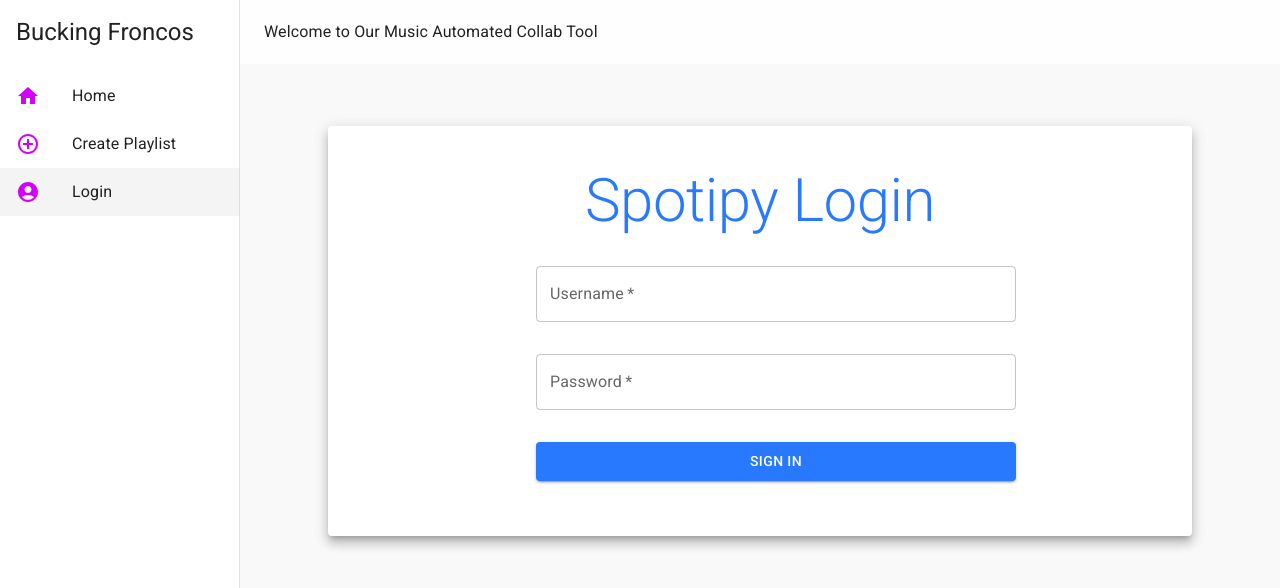
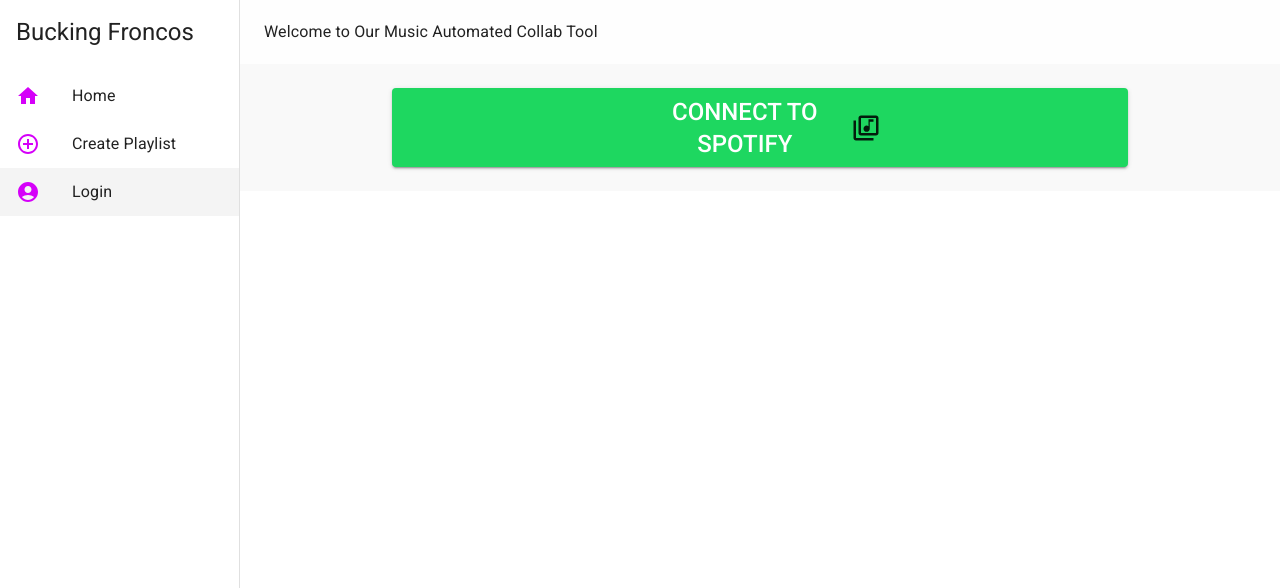
Before and after one commit to BuckingFroncos/spotify, a React (Create React App) app in the folder auto-spot-app/: page /login in a window 1280 px wide. Shown: the top 588 px of the page. Built offline with nearby package versions, Linux system fonts and the light colour scheme.

Commit message:
Changed Login Page to a Button that will prompt user to login to their Spotify Account

```diff
--- a/auto-spot-app/src/pages/Login.js
+++ b/auto-spot-app/src/pages/Login.js
@@ -1,6 +1,7 @@
-import React from "react";
+import React, { useState } from "react";
 import { Box, Button, Paper, TextField, ThemeProvider, Typography, createTheme } from "@mui/material";
 import { blue } from "@mui/material/colors";
+import { LibraryMusic, LibraryMusicIcon, LibraryMusicOutlined, LibraryMusicRounded, MusicNote } from '@mui/icons-material';
 
 // Having curly braces in as parameters means that you are created props/properites for this react component/function
 export default function Login({content}) {
@@ -8,82 +9,139 @@
     const theme = createTheme({
         palette:{
           primary:{
-            main: '#fefefe'
+            main: '#1ed760'
           },
           secondary: blue
         }
       })
 
+    const [connected, setConnected] = useState(false);
+    const [userToken, setuserToken] = useState();
+    const connectToSpotify = () => {
+        if(!connected){
+            fetch(`SpotifyConnect/`)
+            .then(res => {
+                return res.json();
+            })
+            .then(data => {
+                setuserToken(data)
+                console.log('Connection Has Been Established')
+                console.log(`User Connected. Token:${userToken}\n`)
+            })
+            setConnected(true)
+        }
+        else {
+            console.log('Connection Has Already Been Established')
+        }
+    }
+
     return(
-        <ThemeProvider theme={theme}>
-        <Box sx={{
-            display: 'flex',
-            flexDirection: 'column',
-            padding: '1vmin 3vmin',
-            padding: '3vmax 5vmax',
-            }}>
+        // <ThemeProvider theme={theme}>
+        // <Box sx={{
+        //     display: 'flex',
+        //     flexDirection: 'column',
+        //     padding: '1vmin 3vmin',
+        //     padding: '3vmax 5vmax',
+        //     }}>
 
-            <Paper
-                sx={{
-                    padding: '1vmin 10vmin',
-                    padding: '3vmax 15vmax',
-                }}
-                variant='elevation'
-                elevation={8}>
+        //     <Paper
+        //         sx={{
+        //             padding: '1vmin 10vmin',
+        //             padding: '3vmax 15vmax',
+        //         }}
+        //         variant='elevation'
+        //         elevation={8}>
 
 
-                <Typography
-                sx={{
-                    textAlign: 'center',
-                    margin: '0vh 0vh 1vmax',
-                }}
-                variant='h2'
-                color='secondary'
-                >
-                    Spotipy Login
-                </Typography>
-                {/* Configure TextFields into Form control and input rather than text fields */}
-                <TextField
-                sx={{
-                    margin: '2vmin',
-                }}
-                id="Username-Field"
-                fullWidth={true}
-                variant="outlined"
-                required
-                label="Username"
-                color="secondary">
-                </TextField>
+        //         <Typography
+        //         sx={{
+        //             textAlign: 'center',
+        //             margin: '0vh 0vh 1vmax',
+        //         }}
+        //         variant='h2'
+        //         color='secondary'
+        //         >
+        //             Spotipy Login
+        //         </Typography>
+        //         {/* Configure TextFields into Form control and input rather than text fields */}
+        //         <TextField
+        //         sx={{
+        //             margin: '2vmin',
+        //         }}
+        //         id="Username-Field"
+        //         fullWidth={true}
+        //         variant="outlined"
+        //         required
+        //         label="Username"
+        //         color="secondary">
+        //         </TextField>
 
-                {/* Will Add Hide/Show Password Icon feature */}
-                <TextField
-                sx={{
-                    margin: '2vmin',
-                }}
-                id="Password-Field"
-                variant="outlined"
-                fullWidth={true}
-                required
-                label="Password"
-                color="secondary">
-                </TextField>
+        //         {/* Will Add Hide/Show Password Icon feature */}
+        //         <TextField
+        //         sx={{
+        //             margin: '2vmin',
+        //         }}
+        //         id="Password-Field"
+        //         variant="outlined"
+        //         fullWidth={true}
+        //         required
+        //         label="Password"
+        //         color="secondary">
+        //         </TextField>
 
+        //         <a href="">
+        //             <Button
+        //             sx={{
+        //                 padding: '0.25vmin 5vmin',
+        //                 padding: '0.6vmax 10vmax',
+        //                 margin: '2vmin',
+        //             }}
+        //             onClick={() => {
+        //                 console.log("Clicked")
+        //                 if(!connected){
+        //                     connectToSpotify()
+        //                 }
+        //             }}
+        //             fullWidth={true}
+        //             variant="contained"
+        //             color="secondary"
+        //             type="submit"
+        //             >Sign In</Button>
+        //         </a>
+        //     </Paper>
+        // </Box>
+        // </ThemeProvider>
+        <ThemeProvider theme={theme}>
                 <Button
                 sx={{
-                    padding: '0.25vmin 5vmin',
-                    padding: '0.6vmax 10vmax',
-                    margin: '2vmin',
+                    padding: '0.6vmax 20vmax',
+                    marginX: '10vw',
                 }}
                 onClick={() => {
                     console.log("Clicked")
+                    if(!connected){
+                        connectToSpotify()
+                    }
                 }}
-                fullWidth={true}
+                fullWidth={false}
+                endIcon={
+                    <LibraryMusicOutlined sx={{
+                        transform: 'scale(1.5)',
+                        marginLeft: '0.5vw'
+                    }}/> }
                 variant="contained"
-                color="secondary"
-                type="submit"
-                >Sign In</Button>
-            </Paper>
-        </Box>
+                color="primary"
+                type="submit">
+                    <Typography
+                        variant="h5"
+                        sx={{
+                            color: '#FFF',
+                            fontWeight: 450,
+                            margin: '0'
+                        }}>
+                        Connect to Spotify
+                    </Typography>
+                </Button>
         </ThemeProvider>
     )
 }
```
Also changed, not shown: auto-spot-app/src/pages/Create.css (+0 -8 lines).
